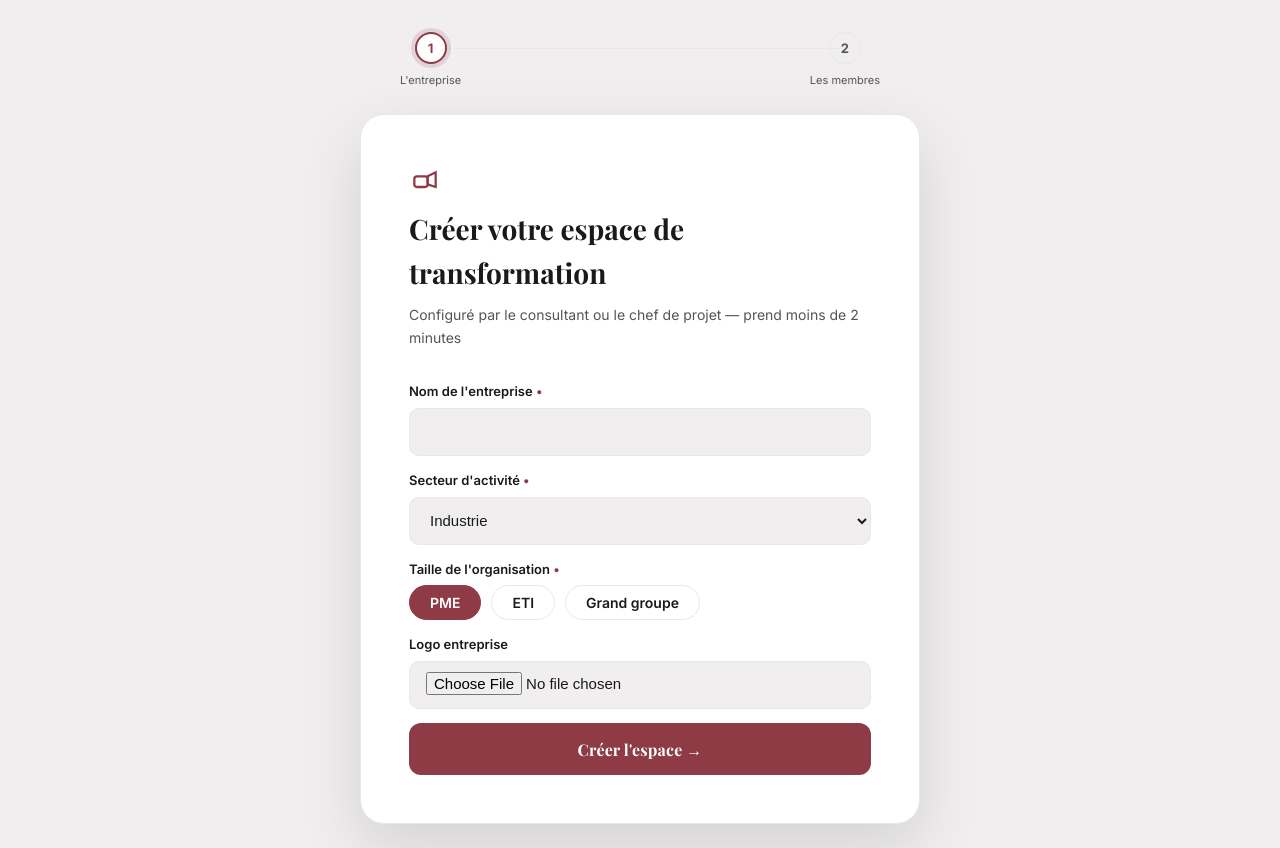
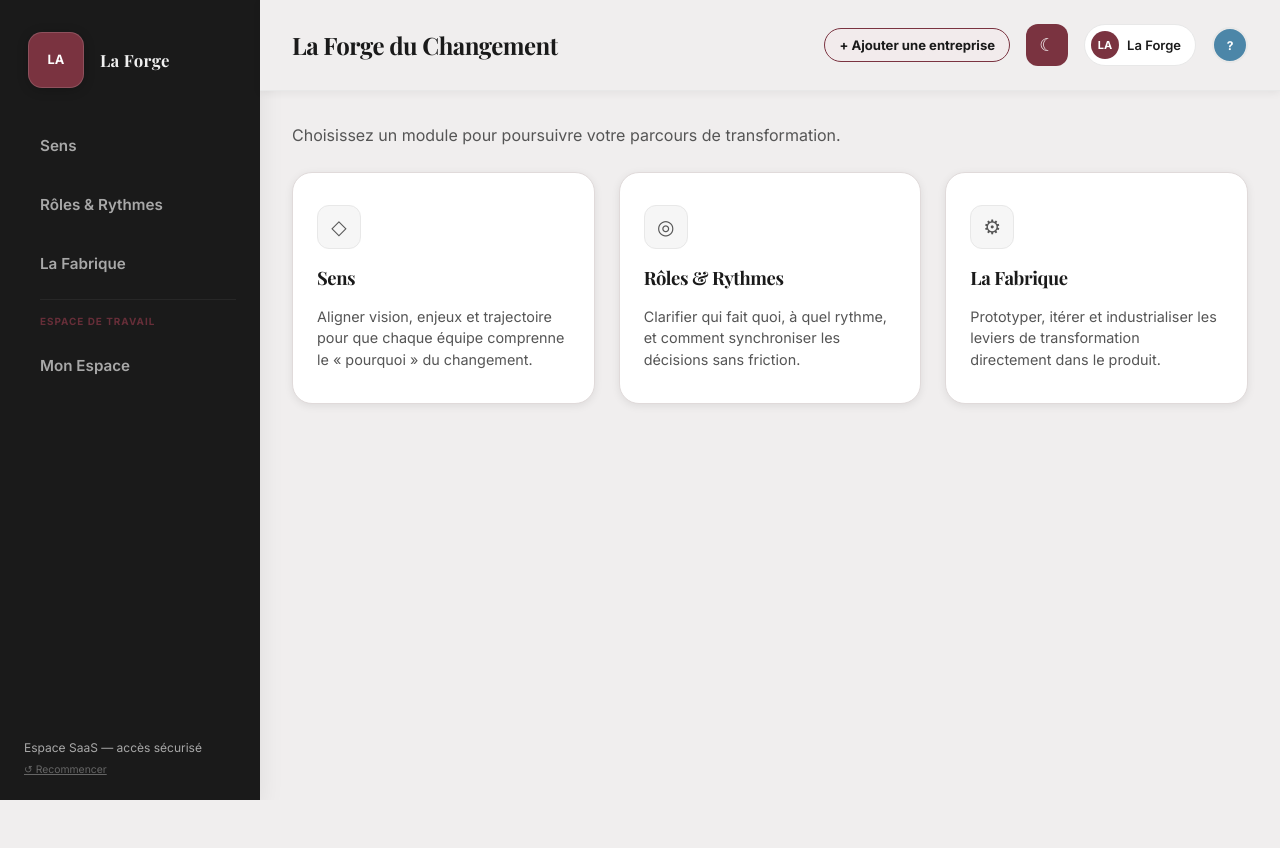
Before and after one commit to yoganfr/forge-du-changement, a React (Vite) app: page / in a window 1280 px wide. After the commit the page ends 800 px from the top, so only its background shows below. Built offline with nearby package versions, Linux system fonts and the light colour scheme.

Commit message:
mise de côté de l'onboarding pour arriver sur la homepage

```diff
--- a/src/App.css
+++ b/src/App.css
@@ -204,6 +204,24 @@
   align-items: center;
   gap: var(--space-md);
   flex-shrink: 0;
+}
+
+.dashboard__admin-btn {
+  border: 1px solid var(--theme-accent);
+  background: color-mix(in srgb, var(--theme-accent) 10%, var(--theme-bg-card));
+  color: var(--theme-text);
+  border-radius: 999px;
+  padding: 8px 14px;
+  font-size: 0.82rem;
+  font-weight: 700;
+  cursor: pointer;
+  transition: background 0.2s, transform 0.15s, box-shadow 0.2s;
+}
+
+.dashboard__admin-btn:hover {
+  background: color-mix(in srgb, var(--theme-accent) 18%, var(--theme-bg-card));
+  transform: translateY(-1px);
+  box-shadow: 0 0 0 3px rgba(142, 59, 70, 0.08);
 }
 
 .company-badge {
--- a/src/App.tsx
+++ b/src/App.tsx
@@ -47,11 +47,11 @@ const cards = [
 ] as const
 
 type OnboardingData = OnboardingFlowProps extends { onComplete: (data: infer T) => void } ? T : never
+type AppUserRole = 'consultant' | 'admin' | 'codir' | 'pilote' | 'contributeur'
 
 function App() {
   const [workspaceId, setWorkspaceId] = useState<string | null>(() => localStorage.getItem('workspaceId'))
   const [workspaceData, setWorkspaceData] = useState<OnboardingData | null>(null)
-  const [onboardingDone, setOnboardingDone] = useState(() => Boolean(localStorage.getItem('workspaceId')))
   const [workspaceName, setWorkspaceName] = useState('La Forge')
   const [companyLogo, setCompanyLogo] = useState<string | null>(null)
   const [userInitials, setUserInitials] = useState('?')
@@ -68,6 +68,10 @@ function App() {
   })()
 
   const [showProfile, setShowProfile] = useState(false)
+  const [showWorkspaceOnboarding, setShowWorkspaceOnboarding] = useState(false)
+  const storedRole = localStorage.getItem('lfdc-user-role') as AppUserRole | null
+  const currentUserRole: AppUserRole = storedRole ?? 'consultant'
+  const canManageWorkspaces = currentUserRole === 'consultant' || currentUserRole === 'admin'
 
   useLayoutEffect(() => {
     applyThemeToDocument(theme)
@@ -91,12 +95,10 @@ function App() {
           companyLogo: workspace.logo_url,
           members: prev?.members ?? [],
         }))
-        setOnboardingDone(true)
       } catch {
         if (cancelled) return
         localStorage.removeItem('workspaceId')
         setWorkspaceId(null)
-        setOnboardingDone(false)
       }
     })()
     return () => {
@@ -104,13 +106,13 @@ function App() {
     }
   }, [workspaceId])
 
-  if (!onboardingDone) {
+  if (showWorkspaceOnboarding) {
     return (
       <OnboardingFlow
+        onCancel={() => setShowWorkspaceOnboarding(false)}
         onComplete={(data) => {
           localStorage.setItem('workspaceId', data.workspace.id)
           setWorkspaceId(data.workspace.id)
-          setOnboardingDone(true)
           setWorkspaceName(data.workspace.company_name)
           setCompanyLogo(data.workspace.logo_url)
           try {
@@ -122,6 +124,8 @@ function App() {
             setUserInitials('?')
           }
           setWorkspaceData(data)
+          setActiveNav('company')
+          setShowWorkspaceOnboarding(false)
         }}
       />
     )
@@ -208,7 +212,10 @@ function App() {
             onClick={() => {
               localStorage.removeItem('workspaceId')
               setWorkspaceId(null)
-              setOnboardingDone(false)
+              setWorkspaceData(null)
+              setCompanyLogo(null)
+              setWorkspaceName('La Forge')
+              setActiveNav('home')
             }}
           >
             ↺ Recommencer
@@ -229,6 +236,15 @@ function App() {
             </h1>
           </div>
           <div className="dashboard__header-actions">
+            {canManageWorkspaces && (
+              <button
+                type="button"
+                className="dashboard__admin-btn"
+                onClick={() => setShowWorkspaceOnboarding(true)}
+              >
+                + Ajouter une entreprise
+              </button>
+            )}
             <button
               type="button"
               className="dashboard__theme-toggle"
@@ -308,7 +324,7 @@ function App() {
               sector={workspaceData?.sector ?? 'Non renseigné'}
               size={workspaceData?.size ?? 'Non renseigné'}
               members={workspaceData?.members ?? []}
-              currentUserRole="consultant"
+              currentUserRole={currentUserRole}
               companyLogo={companyLogo}
               onCompanyUpdate={(data) => {
                 setCompanyLogo(data.logo)
--- a/src/OnboardingFlow.tsx
+++ b/src/OnboardingFlow.tsx
@@ -10,6 +10,7 @@ import type { Workspace } from './lib/types'
 type MemberRole = 'Membre CODIR' | 'Pilote de projet' | 'Contributeur'
 
 export interface OnboardingFlowProps {
+  onCancel?: () => void
   onComplete: (data: {
     workspace: Workspace
     companyName: string
@@ -54,7 +55,7 @@ function getApiErrorMessage(error: unknown): string {
   return 'Une erreur est survenue, veuillez réessayer'
 }
 
-export default function OnboardingFlow({ onComplete }: OnboardingFlowProps) {
+export default function OnboardingFlow({ onCancel, onComplete }: OnboardingFlowProps) {
   const [step, setStep] = useState(1)
   const [prevStep, setPrevStep] = useState(1)
   const [errors, setErrors] = useState<Errors>({})
@@ -235,6 +236,11 @@ export default function OnboardingFlow({ onComplete }: OnboardingFlowProps) {
               <p className="of-subtitle">
                 Configuré par le consultant ou le chef de projet — prend moins de 2 minutes
               </p>
+              {onCancel && (
+                <button type="button" className="of-cancel-btn" onClick={onCancel}>
+                  ← Retour à l&apos;accueil
+                </button>
+              )}
 
               <label className="of-field">
                 <span className="of-label of-label--required">Nom de l&apos;entreprise</span>
@@ -521,6 +527,14 @@ const CSS = `
   color: var(--theme-text-muted);
 }
 
+.of-cancel-btn {
+  margin: -14px 0 18px;
+  color: var(--theme-text-muted);
+  font-size: 13px;
+  font-weight: 600;
+  text-decoration: underline;
+}
+
 .of-field { display: block; margin-bottom: 14px; }
 
 .of-label {
```
